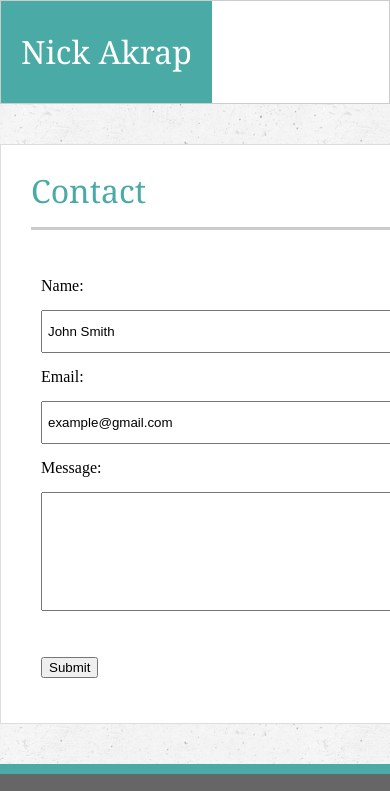
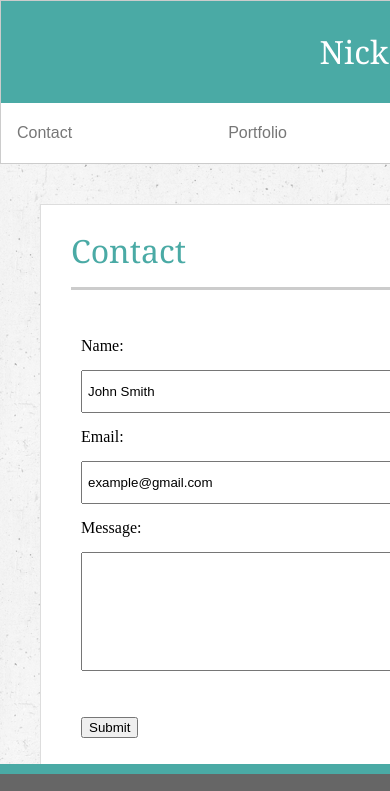
Before and after one commit to nakrap/Responsive-Portfolio, a plain HTML site: page contact.html in a window 390 px wide. Shown: the top 791 px of the page. Drawn offline with Linux system fonts and the light colour scheme; files whose address does not match are found by name.

Commit message:
updated media query

```diff
--- a/assets/css/style.css
+++ b/assets/css/style.css
@@ -151,3 +151,157 @@ footer {
 {
     content: "(312) 446-2318";
 }
+
+
+/*
+`max-width`s: `980px`, `768px` and `640px`. */
+
+
+/* For mobile phones: */
+/* [class*="col-"] {
+    width: 100%;
+}
+
+@media only screen and (max-width: 640px) {
+    body {
+        background-color: lightblue;
+    }
+} */
+
+    @media screen and (max-width: 640px) {
+        .row {
+            display: flex;
+            flex-wrap: wrap;
+            width: 640px;
+        }
+
+        h1 {
+            width: 640px;
+        }
+
+        .headinfo {
+            width: 640px;
+        }
+
+        #nameBox {
+            display: flex;
+            flex-wrap: wrap;
+            width: 640px;
+            text-align: center;
+        }
+
+        nav a {
+            overflow: hidden;
+            width: 28%;
+            height: 32px;
+            text-align: center;
+            text-decoration: none;
+            margin-top: 0px;
+        }
+
+        .content {
+            margin-left: 40px;
+            margin-right: 40px;
+            margin-bottom: 0px;
+            width: 640px;
+        }
+
+        #contact.content {
+            margin-bottom: 40px;
+        }
+
+        #connect {
+            margin-left: 40px;
+            margin-bottom: 200px;
+        }
+
+        .page {
+            display: flex;
+            flex-wrap: wrap;
+            width: 40px;
+        }
+
+        body {
+            width: 640px;
+        }
+
+        #bio {
+            width: 640px;
+        }
+
+
+
+    }
+
+    @media screen and (max-width: 768px) {
+        .row {
+            display: flex;
+            flex-wrap: wrap;
+            width: 100%;
+        }
+
+        h1 {
+            width: 768px;
+        }
+
+        #nameBox {
+            display: flex;
+            flex-wrap: wrap;
+            width: 768px;
+            text-align: center;
+        }
+
+        nav a {
+            overflow: hidden;
+            display: flex;
+            flex-wrap: wrap;
+            width: 28%;
+            height: 32px;
+            text-align: center;
+            text-decoration: none;
+            margin-top: 0px;
+        }
+
+        .content {
+            margin-left: 40px;
+            margin-bottom: 0px;
+        }
+
+        #contact.content {
+            margin-bottom: 40px;
+        }
+
+        #connect {
+            margin-left: 40px;
+            margin-bottom: 200px;
+        }
+
+        .page {
+            display: flex;
+            flex-wrap: wrap;
+            width: 768px;
+            margin-right: 40px;
+        }
+
+    }
+
+
+    /* nav a {
+        display: block;
+        width: 100%;
+    }
+} */
+
+/* @media screen (max-width: 768px) {
+    nav a {
+        float: none;
+        width: 100%;
+    }
+}
+
+@media screen (max-width: 980px) {
+    nav a {
+        float: none;
+        width: 100%;
+    }
+} */
--- a/assets/css/style3.css
+++ b/assets/css/style3.css
@@ -112,3 +112,106 @@ h4 {
     color: white;
     text-align: center;
 }
+
+@media screen and (max-width: 640px) {
+    .row {
+        display: flex;
+        flex-wrap: wrap;
+        width: 100%;
+    }
+
+    h1 {
+        width: 640px;
+    }
+
+    #nameBox {
+        display: flex;
+        flex-wrap: wrap;
+        width: 640px;
+        text-align: center;
+    }
+
+    nav a {
+        overflow: hidden;
+        width: 28%;
+        height: 32px;
+        text-align: center;
+        text-decoration: none;
+        margin-top: 0px;
+    }
+
+    .content {
+        margin-left: 40px;
+        margin-bottom: 0px;
+    }
+
+    #contact.content {
+        margin-bottom: 40px;
+    }
+
+    #connect {
+        margin-left: 40px;
+        margin-bottom: 200px;
+    }
+
+    .page {
+        display: flex;
+        flex-wrap: wrap;
+        width: 640px;
+        margin-right: 40px;
+    }
+
+}
+
+
+@media screen and (max-width: 768px) {
+    .row {
+        display: flex;
+        flex-wrap: wrap;
+        width: 100%;
+    }
+
+    h1 {
+        width: 768px;
+    }
+
+    #nameBox {
+        display: flex;
+        flex-wrap: wrap;
+        width: 768px;
+        text-align: center;
+    }
+
+    nav a {
+        overflow: hidden;
+        display: flex;
+        flex-wrap: wrap;
+        width: 28%;
+        height: 32px;
+        text-align: center;
+        text-decoration: none;
+        margin-top: 0px;
+    }
+
+    .content {
+        margin-left: 40px;
+        margin-bottom: 0px;
+    }
+
+    #contact.content {
+        margin-bottom: 40px;
+    }
+
+    #connect {
+        margin-left: 40px;
+        margin-bottom: 200px;
+    }
+
+    .page {
+        display: flex;
+        flex-wrap: wrap;
+        width: 768px;
+        margin-right: 40px;
+    }
+
+}
--- a/contact.html
+++ b/contact.html
@@ -7,18 +7,22 @@
     <link rel="stylesheet" type="text/css" media="screen" href="assets/css/reset.css" />
     <link rel="stylesheet" type="text/css" media="screen" href="assets/css/style.css" />
     <link rel="stylesheet" type="text/css" media="screen" href="assets/css/style2.css" />
-    <title>Nick's Portfolio</title>
+    <title>Responsive Portfolio</title>
 </head>
 
 <header>
     <section class="headinfo">
+        <div class="row">
             <div id="nameBox">
                 <h1>Nick Akrap</h1>
             </div>
+        </div>
         <nav>
+            <div class="row">
                 <a href="contact.html">Contact</a>
                 <a href="portfolio.html" id="portfolio">Portfolio</a>
                 <a href="index.html" id="about">About</a>
+            </div>
         </nav>
     </section>
 </header>
```
Also changed, not shown: assets/css/style2.css (+11 -0 lines), index.html (+1 -1 lines), portfolio.html (+1 -1 lines), 2 other files. Lines whose indentation alone changed are shown as unchanged.
